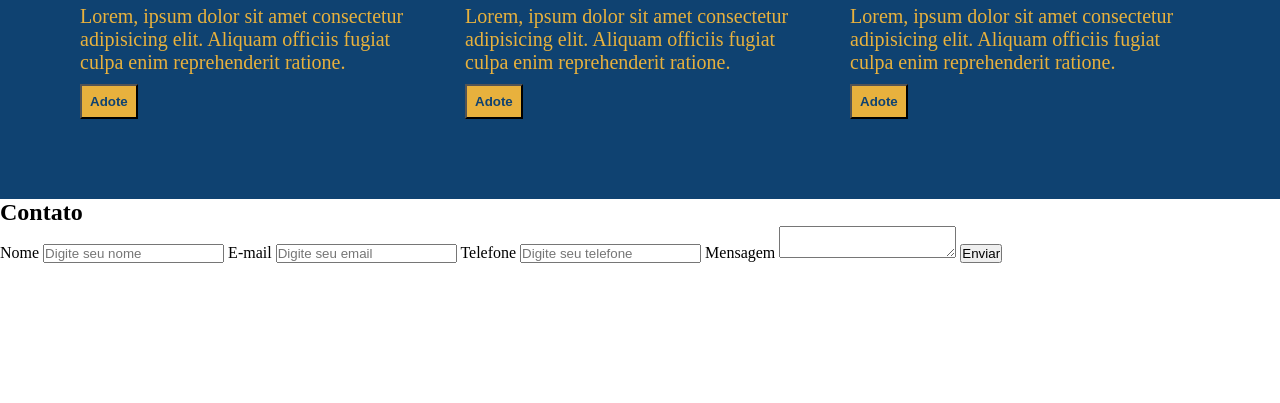
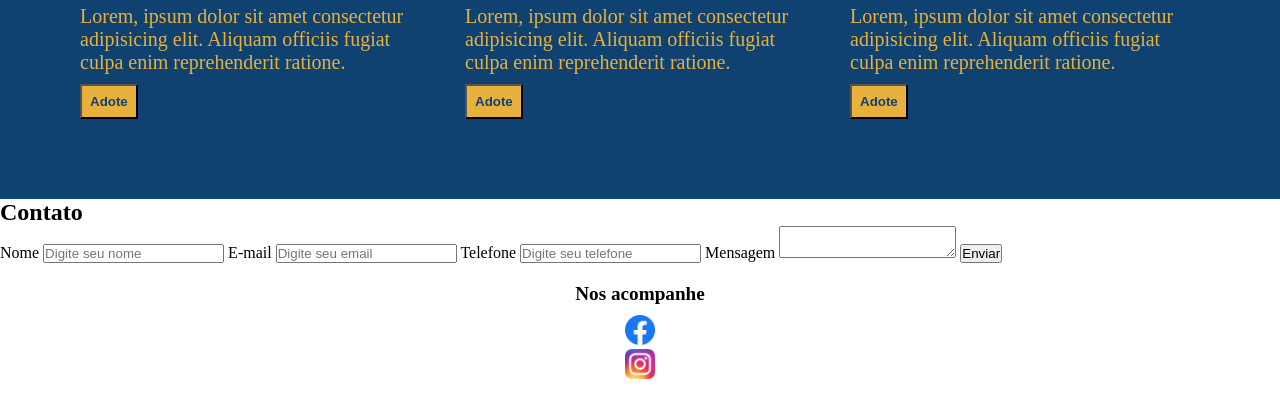
Before and after one commit to lucianadel/Pet-Shop-do--Bairro, a plain HTML site: page index.html in a window 1280 px wide. Shown: the part 2098-2501 px from the top of the page. Before the commit the page ends 2361 px from the top, so only its background shows below. Drawn offline with Linux system fonts and the light colour scheme.

Commit message:
criando o formulario de links das redes sociais no html, tbm estilizando no css

```diff
--- a/index.html
+++ b/index.html
@@ -132,17 +132,31 @@
                 <label for="mensagem">Mensagem</label>
                 <textarea name="Sua mensagem" id="mensagem"></textarea>
                 <button type="submit">Enviar</button>
+            </form>
+            <div id="links_rede_social">
+                <h1 class="titulo"> Nos acompanhe</h1>
+                <ul class="links">
+                    <li class="logo_facebook">
+                        <a href="#" title="siga-nos no facebook">
+                            <img src="./img/facebook.png" alt="logo do facebook" />
+                        </a>
+                    </li>
+
+                    <li>
+                        <a href="#" title="siga-nos no instagram">
+                            <img src="./img/instagram.png" alt="logo do instagram" />
+                        </a>
+                    </li>
+
+
+                </ul>
+
+            </div>
 
 
 
 
 
-
-
-
-
-
-            </form>
 
         </section>
 
--- a/style.css
+++ b/style.css
@@ -103,7 +103,8 @@
         margin-bottom: 10px;
     }
 
-    #caes .botao_adote ,#gatos .botao_adote{
+    #caes .botao_adote,
+    #gatos .botao_adote {
         padding: 8px;
         font-weight: 800;
     }
@@ -115,13 +116,61 @@
 
     #gatos .botao_adote {
         background-color: #E8B13D;
-        color:#0F4271;
+        color: #0F4271;
 
     }
 
-    #gatos .botao_adote :hover{
-        background-color: #0F4271;
+    #links_rede_social {
+        margin: 20px auto;
+        text-align: center;
+        /* Centraliza o conteúdo */
     }
+
+    /* Título */
+    .titulo {
+        margin-bottom: 10px;
+        font-size: 1.2em;
+    }
+
+    /* Lista de links */
+    .links {
+        padding: 0;
+        list-style: none;
+        /* Remove o marcador padrão da lista */
+    }
+
+    /* Item da lista */
+    .item-facebook {
+        display: inline-block;
+        /* Faz com que os itens fiquem na mesma linha */
+        margin: 5px;
+    }
+
+    /* Link */
+    .links a {
+        text-decoration: none;
+        /* Remove o underline do link */
+        color: #000;
+        /* Define a cor do texto do link */
+    }
+
+    /* Imagem do link */
+    .links img {
+        width: 30px;
+        height: 30px;
+    }
+
+    /* Efeito hover para o link */
+    .links a:hover {
+        opacity: 0.7;
+        /* Diminui a opacidade do link ao passar o mouse */
+    }
+
+
+
+
+
+
 
 
 
```
Also changed, not shown: img/facebook.png (added), img/instagram.png (added).
